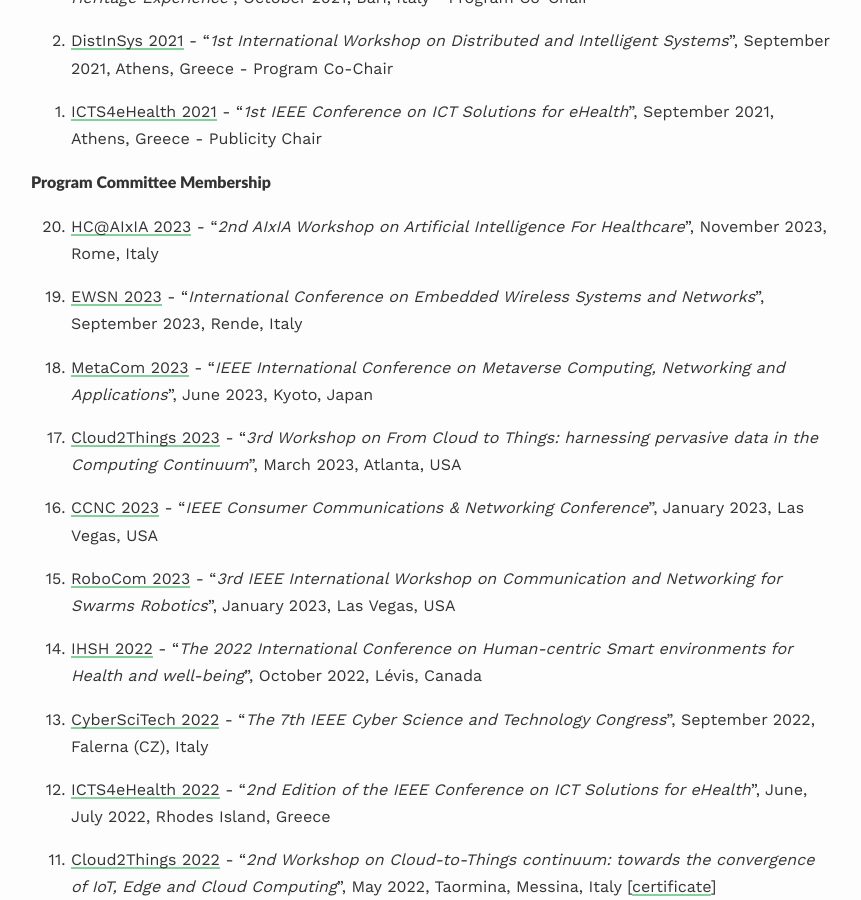
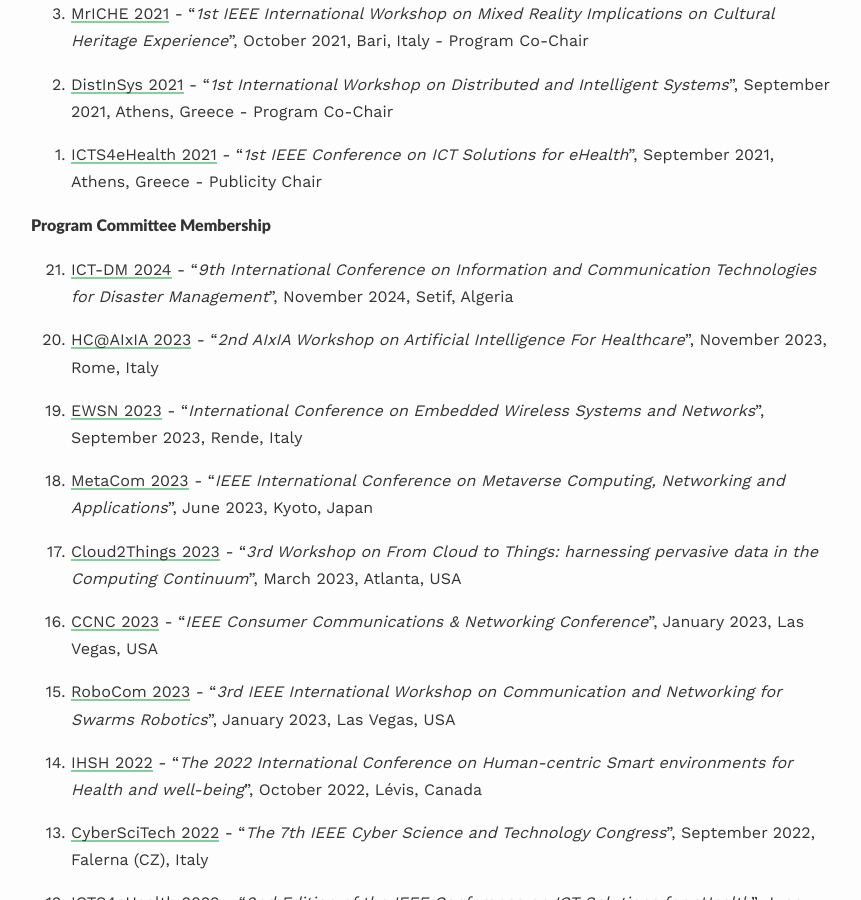
Before and after one commit to lcarnevale/lcarnevale.github.io, a Jekyll site: the page built from _pages/activities.md, in a window 1280 px wide and 900 px high, scrolled down 1785 px. Shown: the whole window, without its empty margins (209-1070 px from the left). Built offline with Jekyll 4.4.1, drawn with Linux system fonts in a browser that asks for light colours; nearby versions of some CDN libraries; some web fonts are replaced; some of the changed text lies outside the part shown.

Commit message:
add AE BSPC and PC ICT-DM

```diff
--- a/_pages/activities.md
+++ b/_pages/activities.md
@@ -10,6 +10,8 @@
 {: reversed="reversed"}
 
 #### Associate Editor
+0. [Elsevier Biomedical Signal Processing and Control](https://www.sciencedirect.com/journal/biomedical-signal-processing-and-control) - From 2024 to now
+
 0. [MDPI Machine Learning and Knowledge Extraction](https://www.mdpi.com/journal/make) - From 2023 to now
 
 0. [Frontiers in Robotics and AI](https://www.frontiersin.org/journals/robotics-and-ai/sections/computational-intelligence-in-robotics), section <i>Computational Intelligence in Robotics</i> - From 2023 to now
@@ -62,6 +64,8 @@
 {: reversed="reversed"}
 
 #### Program Committee Membership
+0. [ICT-DM 2024](https://ict-dm2024.univ-setif.dz) - "<i>9th International Conference on Information and Communication Technologies for Disaster Management</i>", November 2024, Setif, Algeria
+
 0. [HC@AIxIA 2023](https://sites.google.com/unical.it/hcaixia2023) - "<i>2nd AIxIA Workshop on Artificial Intelligence For Healthcare</i>", November 2023, Rome, Italy
 
 0. [EWSN 2023](https://events.dimes.unical.it/ewsn2023) - "<i>International Conference on Embedded Wireless Systems and Networks</i>", September 2023, Rende, Italy
```
